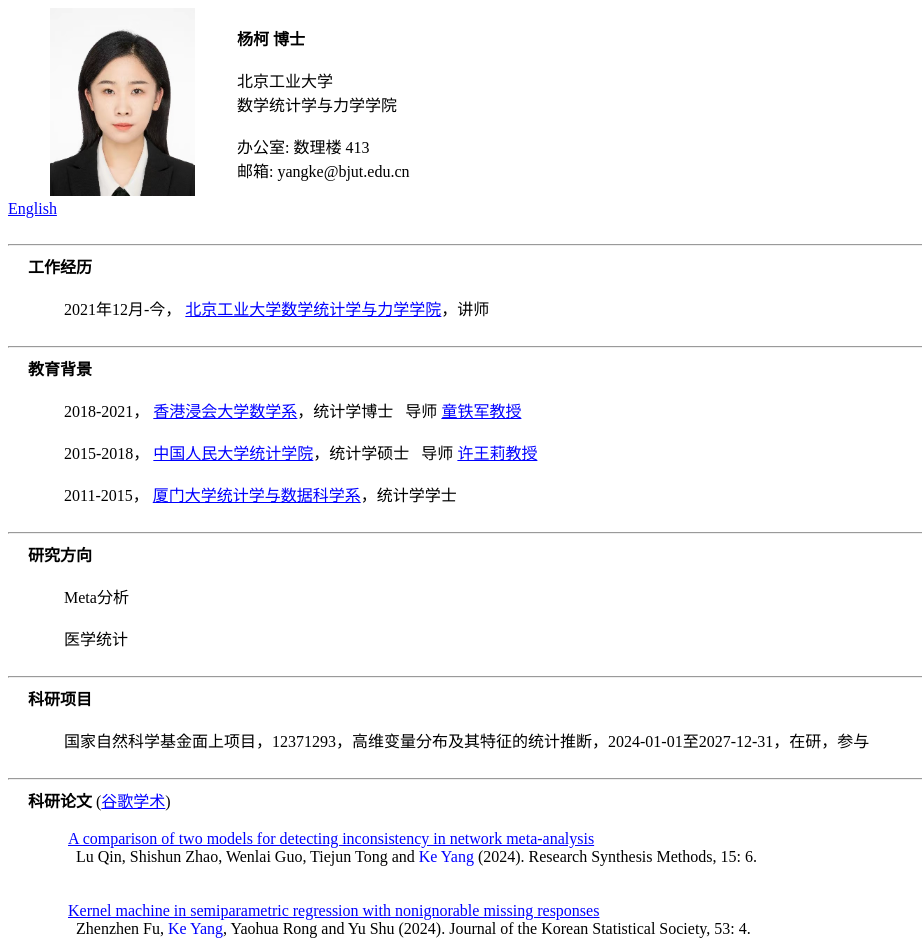
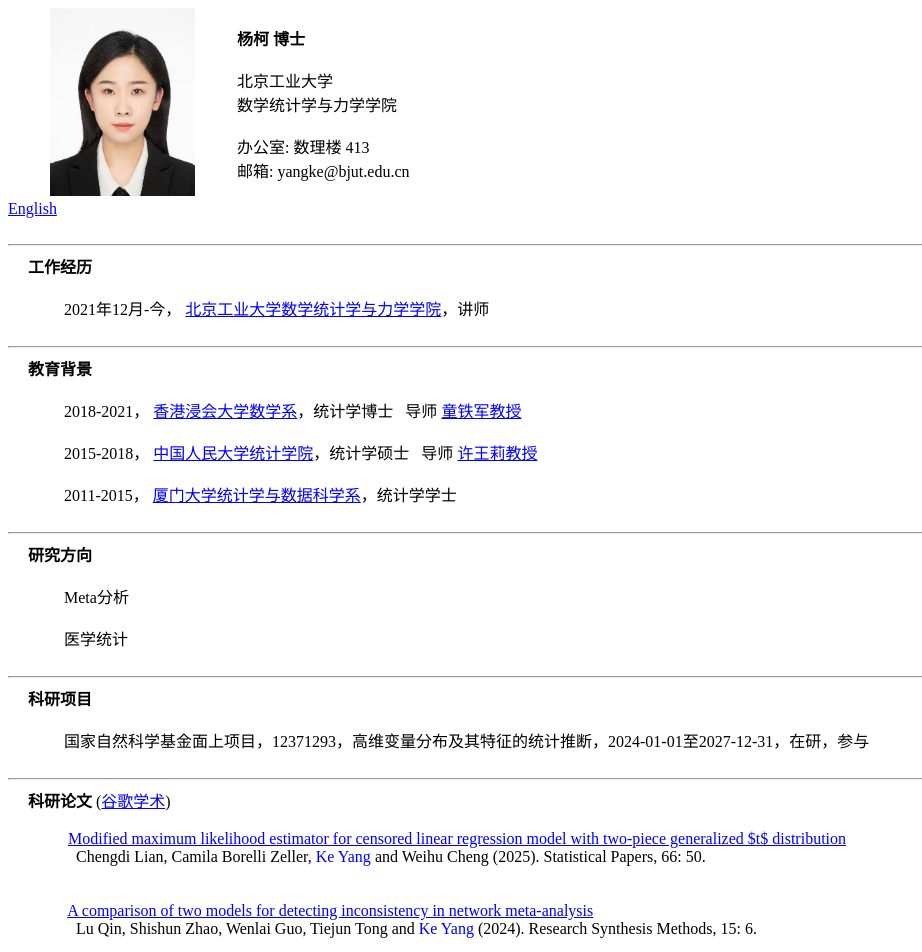
Before and after one commit to yangke18/yangke18.github.io, a plain HTML site: page index.html in a window 1280 px wide. Shown: the top 952 px of the page, without its empty margins (0-922 px from the left). Drawn offline with Linux system fonts and the light colour scheme.

Commit message:
Update index.html

```diff
--- a/index.html
+++ b/index.html
@@ -91,6 +91,13 @@
   <br>
 
   <br>&nbsp;&nbsp;&nbsp;&nbsp;&nbsp;&nbsp;&nbsp;&nbsp;&nbsp;
+  &nbsp;&nbsp;&nbsp;&nbsp; <a href="https://yangke18.github.io/publications/Lian2025.pdf" target="_blank">Modified maximum likelihood estimator for censored linear regression model with two-piece generalized $t$ distribution</a>
+
+  <br>&nbsp;&nbsp;&nbsp;&nbsp;&nbsp;&nbsp;&nbsp;&nbsp;&nbsp;
+  &nbsp;&nbsp;&nbsp;&nbsp;&nbsp;&nbsp;&nbsp;Chengdi Lian, Camila Borelli Zeller, <FONT COLOR="blue">Ke Yang</FONT> and Weihu Cheng (2025). Statistical Papers, 66: 50.
+  <br><br></li>
+
+  <br>&nbsp;&nbsp;&nbsp;&nbsp;&nbsp;&nbsp;&nbsp;&nbsp;&nbsp;
   &nbsp;&nbsp;&nbsp;&nbsp; <a href="https://yangke18.github.io/publications/Qin2024.pdf" target="_blank">A comparison of two models for detecting inconsistency in network meta-analysis</a>
 
   <br>&nbsp;&nbsp;&nbsp;&nbsp;&nbsp;&nbsp;&nbsp;&nbsp;&nbsp;
```
